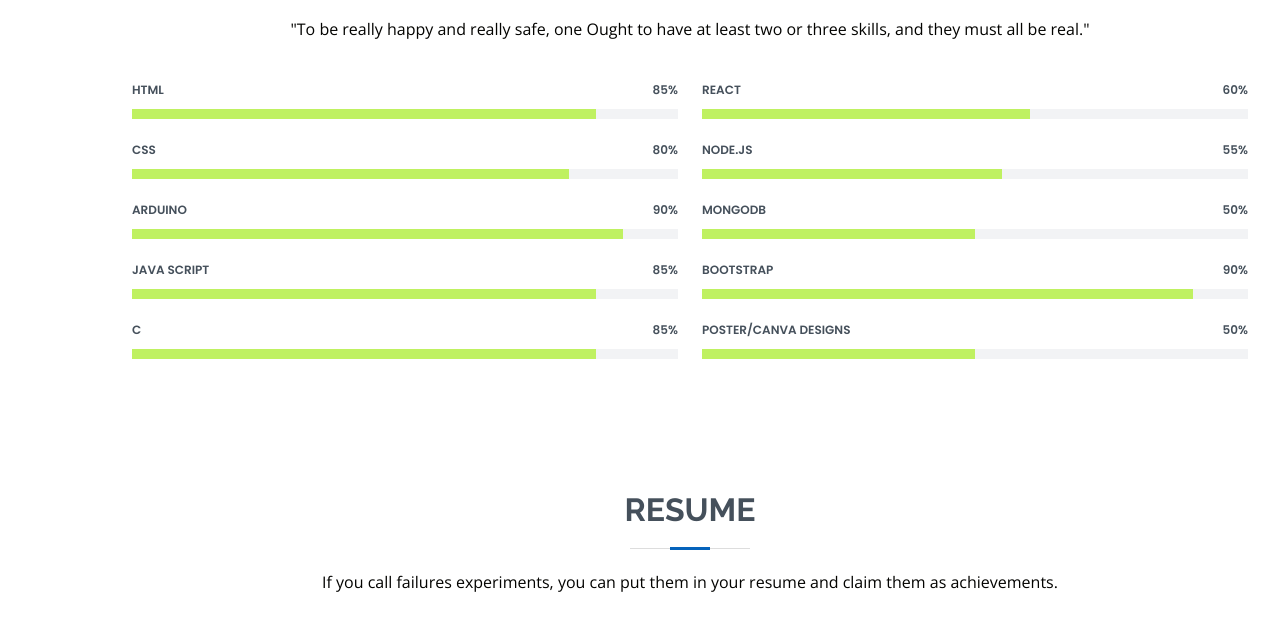
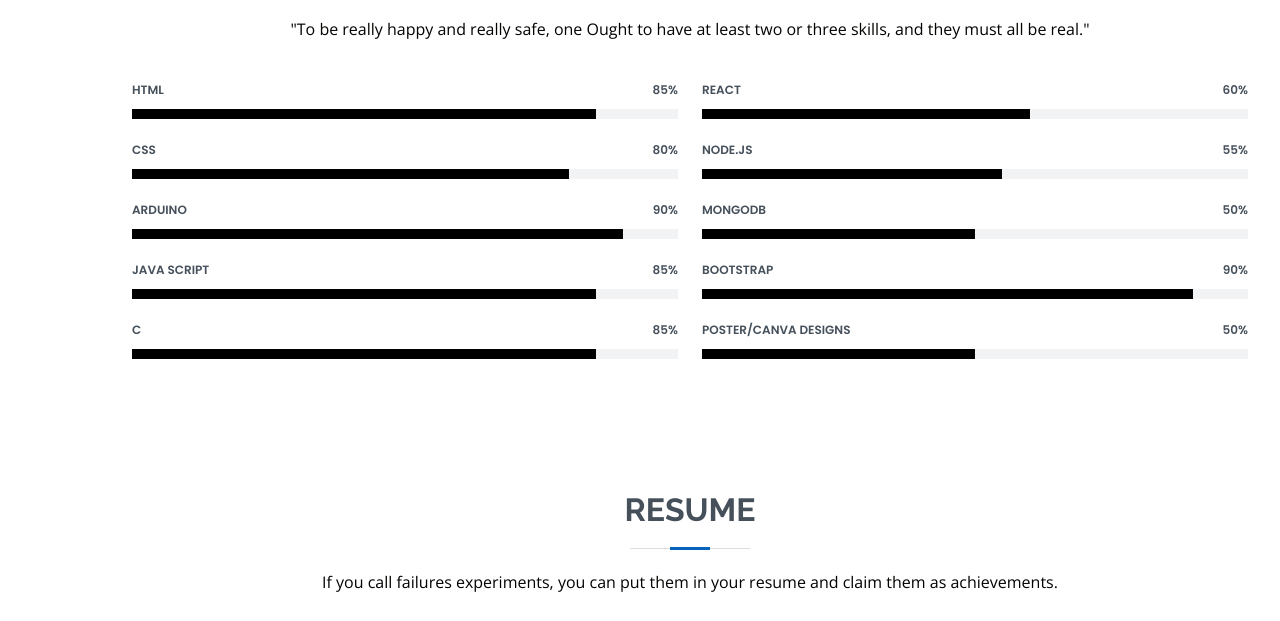
Before and after one commit to Karthikeya8/MAD, a plain HTML site: page index.html in a window 1280 px wide. Shown: the part 1806-2427 px from the top of the page. Drawn offline with nearby package versions, Linux system fonts and the light colour scheme; files whose address does not match are found by name.

Commit message:
Update style.css

```diff
--- a/assets/css/style.css
+++ b/assets/css/style.css
@@ -492,7 +492,7 @@ section {
   width: 1px;
   height: 10px;
   transition: .9s;
-  background-color: #bff161;
+  background-color: #000;
 }
 
 /*--------------------------------------------------------------
```
